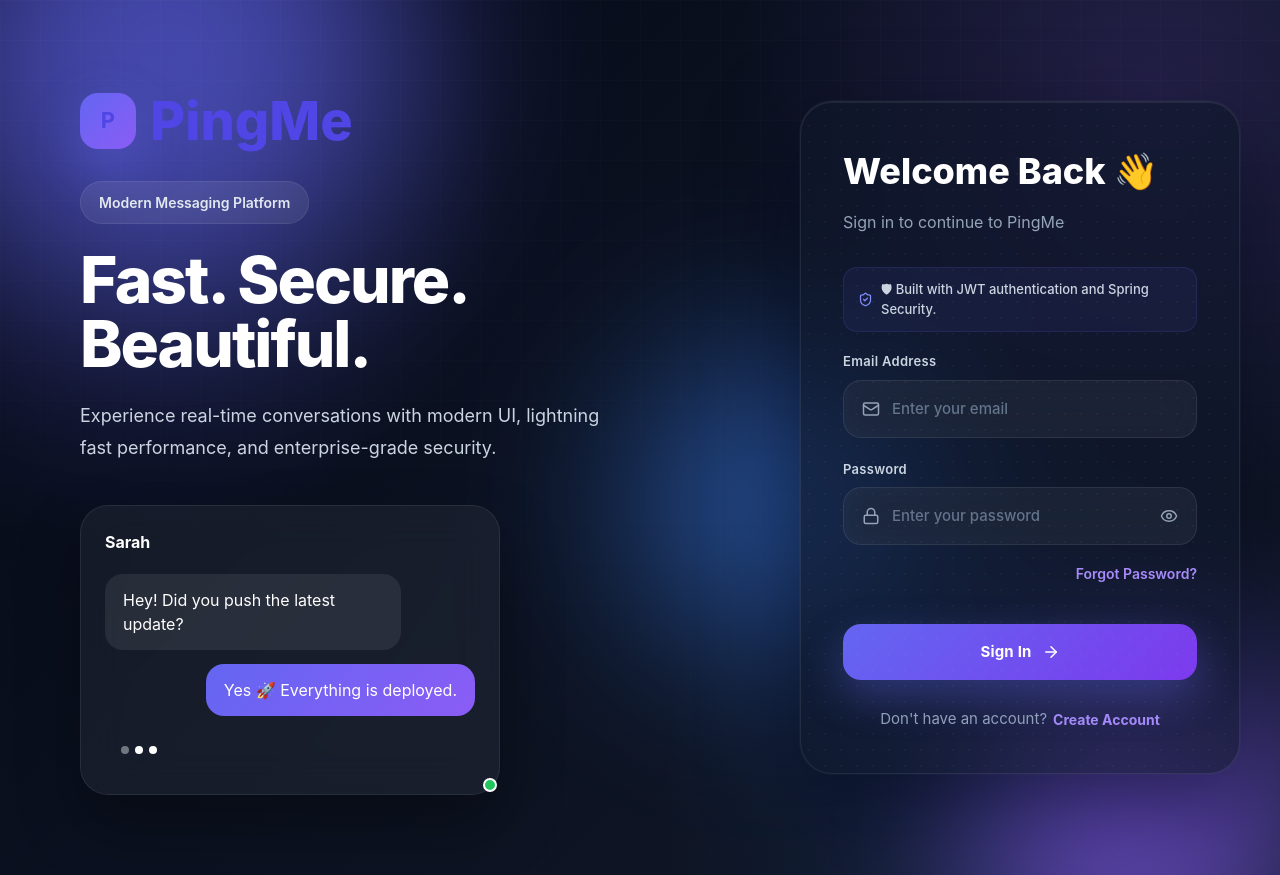
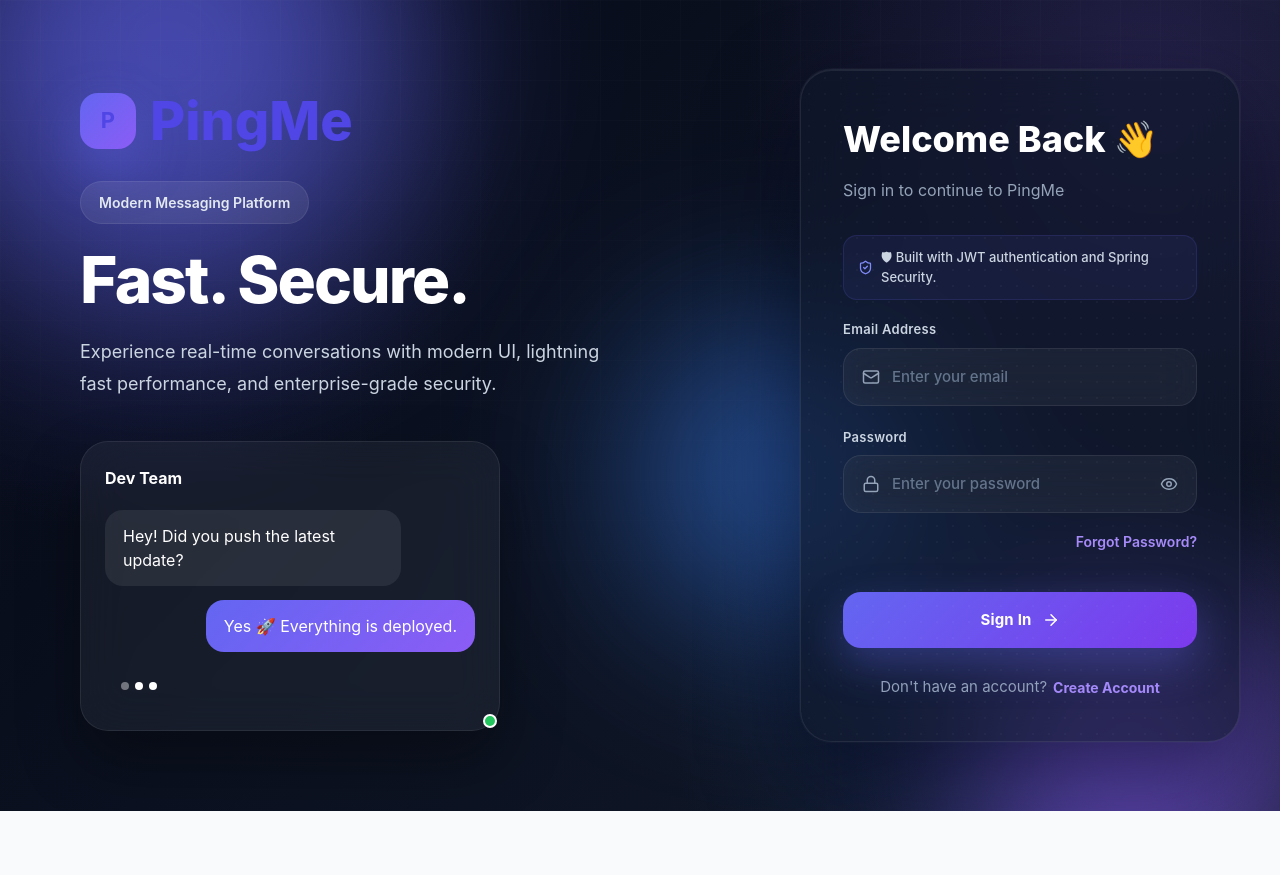
Before and after one commit to soubhagya-behera/pingme, a React (Vite) app in the folder frontend/: page /login in a window 1280 px wide. After the commit the page ends 811 px from the top, so only its background shows below. Built offline with nearby package versions, Linux system fonts and the light colour scheme; no server answers.

Commit message:
feat(auth): refine login experience and prepare reusable authentication design system

```diff
--- a/frontend/src/components/auth/layout/AuthLayout.jsx
+++ b/frontend/src/components/auth/layout/AuthLayout.jsx
@@ -44,7 +44,7 @@ export default function AuthLayout({
 
             Fast.
             Secure.
-            Beautiful.
+
 
           </h1>
 
@@ -66,7 +66,7 @@ export default function AuthLayout({
 
             <div className="online-dot"></div>
 
-            Sarah
+            Dev Team
 
           </div>
 
--- a/frontend/src/components/auth/ui/GradientButton.jsx
+++ b/frontend/src/components/auth/ui/GradientButton.jsx
@@ -41,10 +41,19 @@ export default function GradientButton({
           {children}
 
           {icon && (
-            <ArrowRight
-              size={18}
-              className="gradient-btn-arrow"
-            />
+            <motion.div
+
+whileHover={{
+
+x:4
+
+}}
+
+>
+
+<ArrowRight size={18}/>
+
+</motion.div>
           )}
         </>
       )}
```
